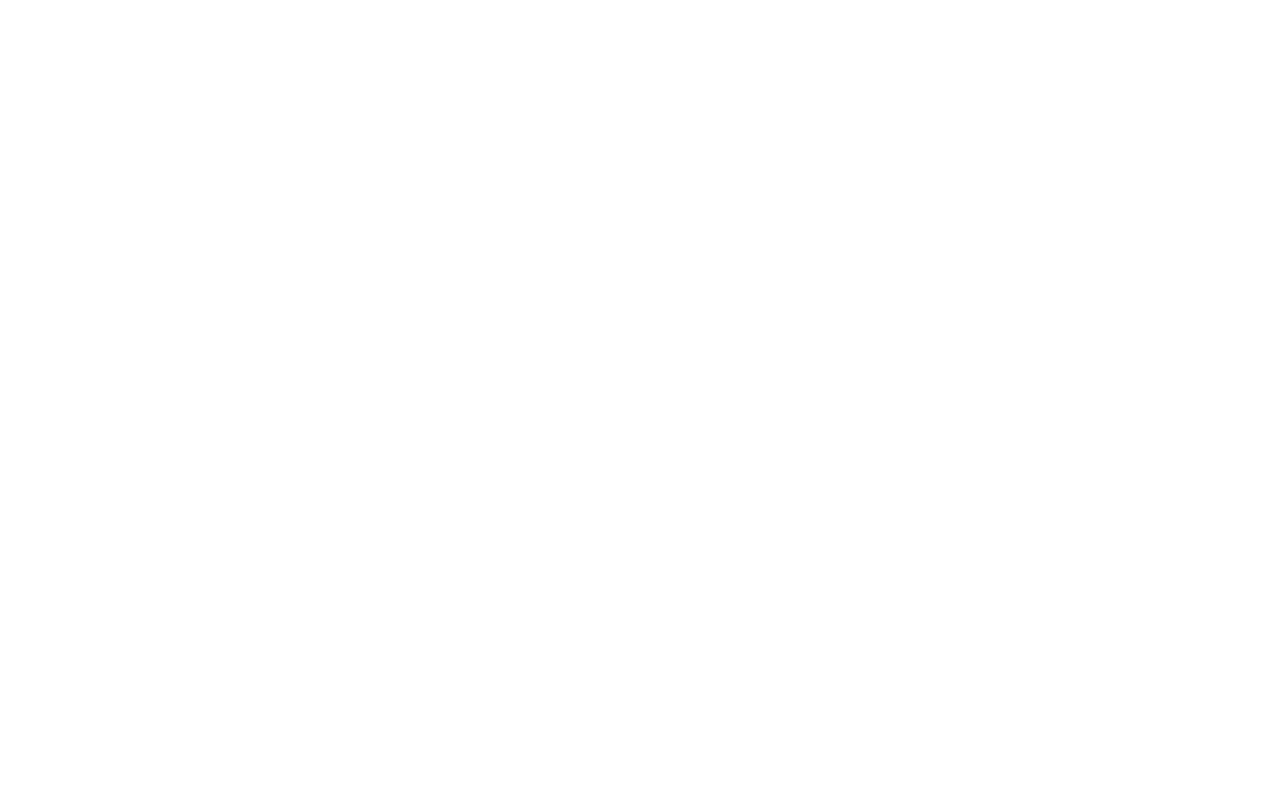
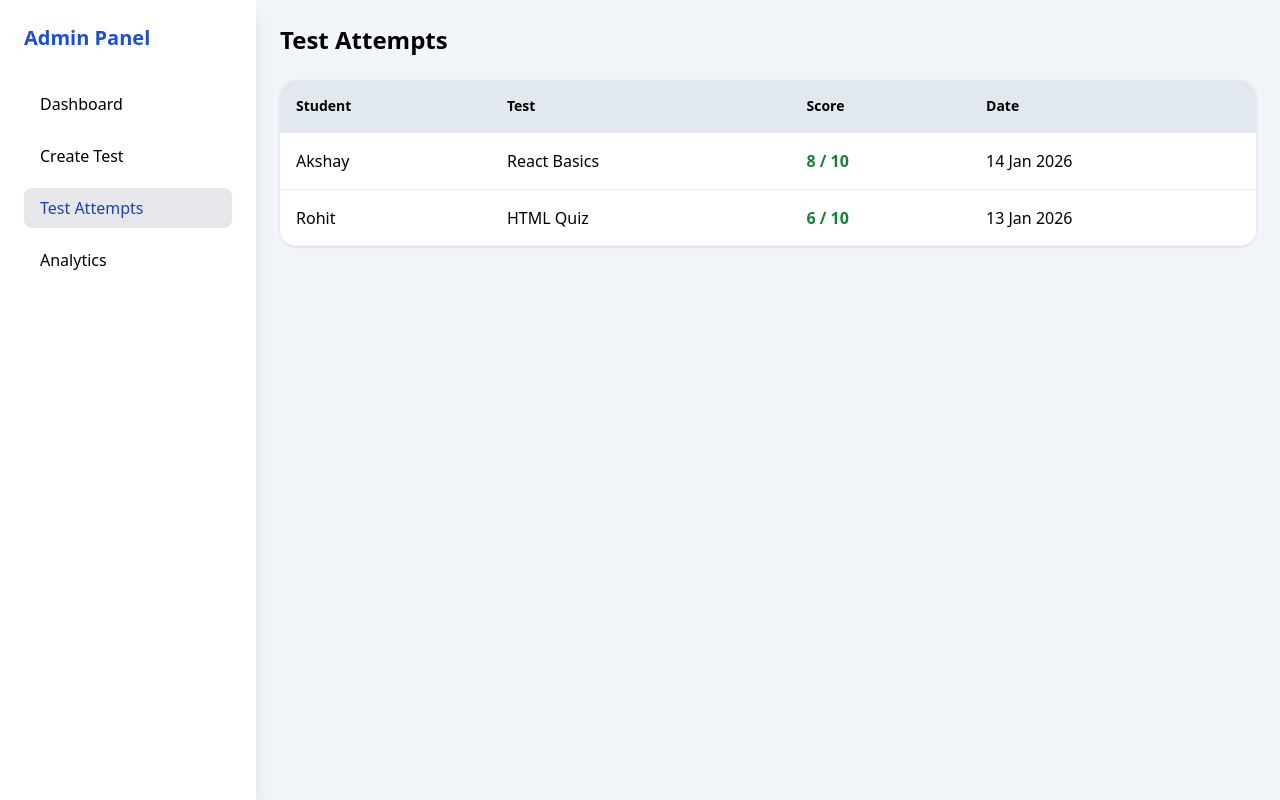
Before and after one commit to Akshay-Gupta10/OnlineAssessment, a React (Vite) app: page /admin/attempts in a window 1280 px wide. Before the commit this address had no page. Built offline with nearby package versions, Linux system fonts and the light colour scheme.

Commit message:
Added a page for the past records of the tests

```diff
--- a/src/App.jsx
+++ b/src/App.jsx
@@ -7,6 +7,9 @@
 import TestResult from "./pages/TestResult";
 import AdminDashboard from "./admin/AdminDashboard";
 import AdminLayout from "./admin/AdminLayout";
+import CreateTest from "./admin/CreateTest";
+import TestAttempts from "./admin/TestAttempts";
+import Analytics from "./admin/Analytics";
 
 function App() {
 
@@ -21,6 +24,9 @@
       <Route path="/test-result" element={<TestResult />} />
       <Route path="/admin" element={<AdminLayout />}>
           <Route index element={<AdminDashboard />} />
+          <Route path="create-test" element={<CreateTest />} />
+          <Route path="attempts" element={<TestAttempts />} />
+          <Route path="analytics" element={<Analytics />} />
       </Route>
       </Routes>
   )
--- /dev/null
+++ b/src/admin/TestAttempts.jsx
@@ -0,0 +1,35 @@
+const attempts = [
+  { user: "Akshay", test: "React Basics", score: "8 / 10", date: "14 Jan 2026" },
+  { user: "Rohit", test: "HTML Quiz", score: "6 / 10", date: "13 Jan 2026" },
+];
+
+export default function TestAttempts() {
+  return (
+    <div>
+      <h2 className="text-2xl font-bold mb-6">Test Attempts</h2>
+
+      <div className="bg-white rounded-2xl shadow overflow-hidden">
+        <table className="w-full">
+          <thead className="bg-slate-200 text-sm">
+            <tr>
+              <th className="p-4 text-left">Student</th>
+              <th className="p-4 text-left">Test</th>
+              <th className="p-4 text-left">Score</th>
+              <th className="p-4 text-left">Date</th>
+            </tr>
+          </thead>
+          <tbody>
+            {attempts.map((a, i) => (
+              <tr key={i} className="border-t hover:bg-slate-50">
+                <td className="p-4">{a.user}</td>
+                <td className="p-4">{a.test}</td>
+                <td className="p-4 font-semibold text-green-700">{a.score}</td>
+                <td className="p-4">{a.date}</td>
+              </tr>
+            ))}
+          </tbody>
+        </table>
+      </div>
+    </div>
+  );
+}
```
